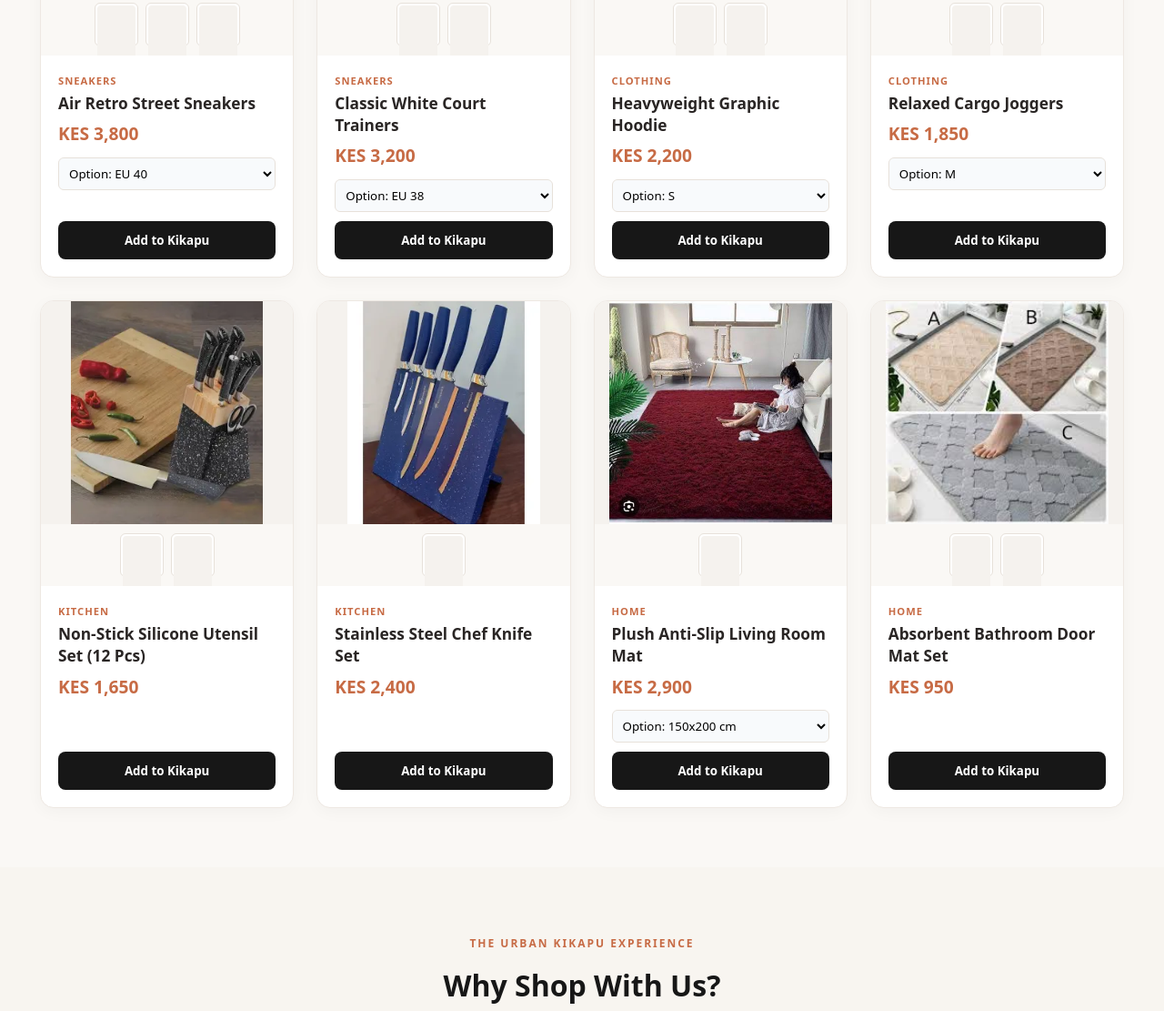
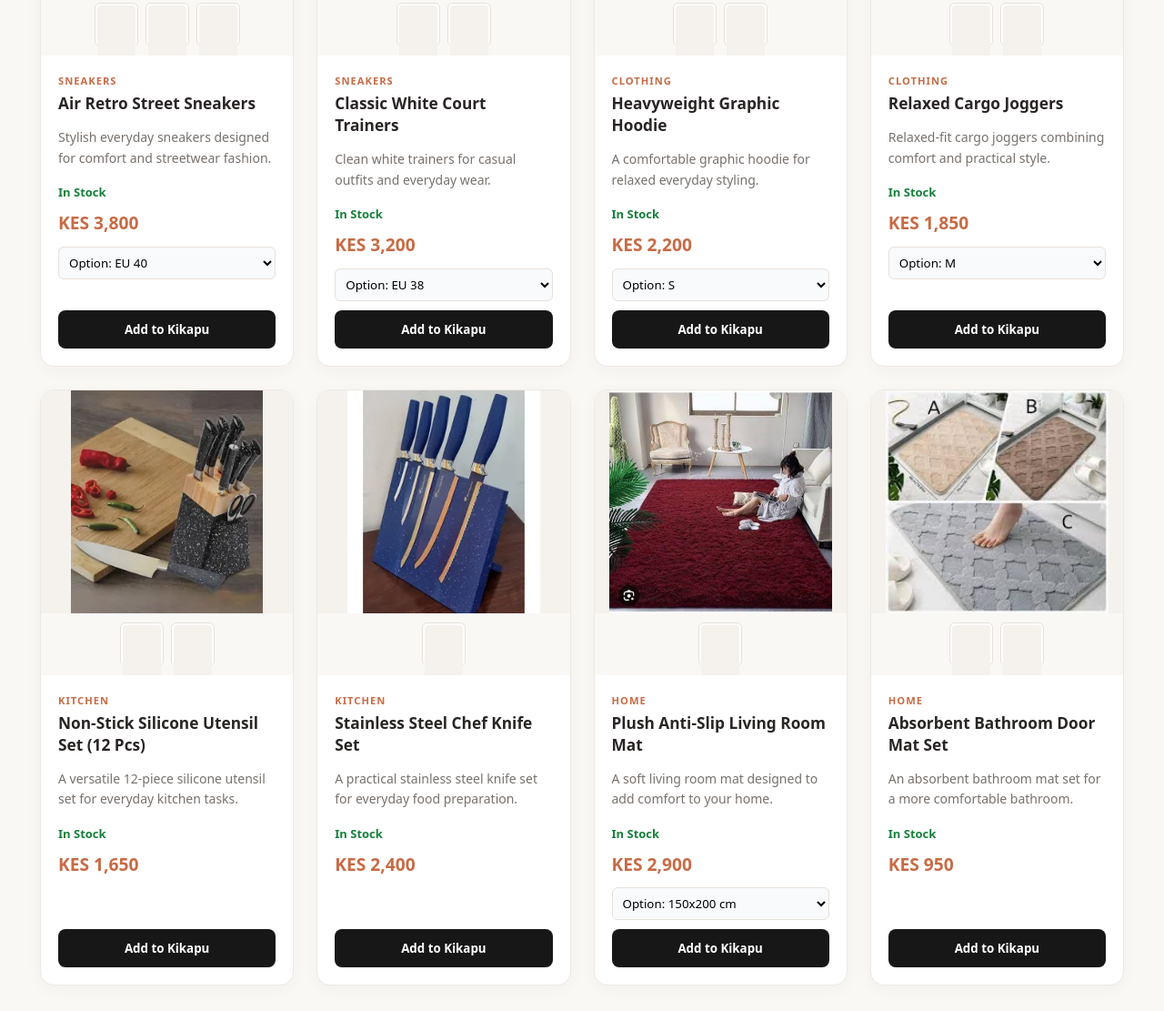
Before and after one commit to nithtrax427/urban-kikapu, a plain HTML site: page index.html in a window 1280 px wide. Shown: the part 1400-2511 px from the top of the page at 91% size. Drawn offline with Linux system fonts and the light colour scheme.

Commit message:
Improve product shopping experience

```diff
--- a/app.js
+++ b/app.js
@@ -4,93 +4,88 @@
 // ============================================
 
 // PRODUCT INVENTORY
+
+
 const products = [
   {
     id: 1,
     name: "Air Retro Street Sneakers",
     category: "sneakers",
     price: 3800,
+    description: "Stylish everyday sneakers designed for comfort and streetwear fashion.",
+    availability: "In Stock",
     sizes: ["EU 40", "EU 41", "EU 42", "EU 43", "EU 44"],
-    images: [
-      "images/air retro sneakers 1.webp",
-      "images/air retro sneakers 2.webp",
-      "images/air retro sneakers 3.jpeg"
-    ]
+    images: ["images/air retro sneakers 1.webp", "images/air retro sneakers 2.webp", "images/air retro sneakers 3.jpeg"]
   },
   {
     id: 2,
     name: "Classic White Court Trainers",
     category: "sneakers",
     price: 3200,
+    description: "Clean white trainers for casual outfits and everyday wear.",
+    availability: "In Stock",
     sizes: ["EU 38", "EU 39", "EU 40", "EU 41", "EU 42"],
-    images: [
-      "images/classic white court trainers 1.webp",
-      "images/classic white court trainers 2.jpeg"
-    ]
+    images: ["images/classic white court trainers 1.webp", "images/classic white court trainers 2.jpeg"]
   },
   {
     id: 3,
     name: "Heavyweight Graphic Hoodie",
     category: "clothing",
     price: 2200,
+    description: "A comfortable graphic hoodie for relaxed everyday styling.",
+    availability: "In Stock",
     sizes: ["S", "M", "L", "XL"],
-    images: [
-      "images/graphic hoodie 1.webp",
-      "images/graphic hoodie 2.webp"
-    ]
+    images: ["images/graphic hoodie 1.webp", "images/graphic hoodie 2.webp"]
   },
   {
     id: 4,
     name: "Relaxed Cargo Joggers",
     category: "clothing",
     price: 1850,
+    description: "Relaxed-fit cargo joggers combining comfort and practical style.",
+    availability: "In Stock",
     sizes: ["M", "L", "XL"],
-    images: [
-      "images/relaxed cargo joggers 1.webp",
-      "images/relaxed cargo joggers 2.webp"
-    ]
+    images: ["images/relaxed cargo joggers 1.webp", "images/relaxed cargo joggers 2.webp"]
   },
   {
     id: 5,
     name: "Non-Stick Silicone Utensil Set (12 Pcs)",
     category: "kitchen",
     price: 1650,
+    description: "A versatile 12-piece silicone utensil set for everyday kitchen tasks.",
+    availability: "In Stock",
     sizes: [],
-    images: [
-      "images/non-stock silicone utensil 1.webp",
-      "images/non-stock silicone utensil 2.webp"
-    ]
+    images: ["images/non-stock silicone utensil 1.webp", "images/non-stock silicone utensil 2.webp"]
   },
   {
     id: 6,
     name: "Stainless Steel Chef Knife Set",
     category: "kitchen",
     price: 2400,
+    description: "A practical stainless steel knife set for everyday food preparation.",
+    availability: "In Stock",
     sizes: [],
-    images: [
-      "images/stain less still chef knife.webp"
-    ]
+    images: ["images/stain less still chef knife.webp"]
   },
   {
     id: 7,
     name: "Plush Anti-Slip Living Room Mat",
     category: "home",
     price: 2900,
+    description: "A soft living room mat designed to add comfort to your home.",
+    availability: "In Stock",
     sizes: ["150x200 cm", "200x300 cm"],
-    images: [
-      "images/plus anti-slipliving room mat.jpeg"
-    ]
+    images: ["images/plus anti-slipliving room mat.jpeg"]
   },
   {
     id: 8,
     name: "Absorbent Bathroom Door Mat Set",
     category: "home",
     price: 950,
+    description: "An absorbent bathroom mat set for a more comfortable bathroom.",
+    availability: "In Stock",
     sizes: [],
-    images: [
-      "images/absorbent bathroom door mat set 1.jpeg",
-      "images/absorbent bathroom door mat set 2.jpeg"
-    ]
+    images: ["images/absorbent bathroom door mat set 1.jpeg", "images/absorbent bathroom door mat set 2.jpeg"]
   }
 ];
 
@@ -151,7 +146,8 @@ function renderProducts() {
       item.category === activeCategory;
 
     const matchesSearch =
-      item.name.toLowerCase().includes(query);
+      item.name.toLowerCase().includes(query) ||
+      (item.description || "").toLowerCase().includes(query);
 
     return matchesCategory && matchesSearch;
   });
@@ -166,7 +162,7 @@ function renderProducts() {
   }
 
   productGrid.innerHTML = filtered.map(item => {
-    const sizeDropdown = item.sizes.length > 0
+    const sizeDropdown = item.sizes && item.sizes.length > 0
       ? `
         <select class="size-select" id="size-${item.id}">
           ${item.sizes.map(size => `
@@ -180,7 +176,6 @@ function renderProducts() {
       <div class="card">
 
         <div class="product-gallery">
-
           <img
             id="product-image-${item.id}"
             src="${item.images[0]}"
@@ -204,7 +199,6 @@ function renderProducts() {
               </button>
             `).join("")}
           </div>
-
         </div>
 
         <div class="card-body">
@@ -212,6 +206,14 @@ function renderProducts() {
           <span class="badge">${item.category}</span>
 
           <h3 class="card-title">${item.name}</h3>
+
+          <p class="product-description">
+            ${item.description || ""}
+          </p>
+
+          <p class="stock-status">
+            ${item.availability || "Availability not confirmed"}
+          </p>
 
           <p class="card-price">
             KES ${item.price.toLocaleString()}
@@ -231,7 +233,6 @@ function renderProducts() {
     `;
   }).join("");
 }
-
 // ============================================
 // PRODUCT IMAGE GALLERY
 // ============================================
--- a/style.css
+++ b/style.css
@@ -842,3 +842,18 @@ body {
     padding: 22px 13px;
   }
 }
+/* PRODUCT DESCRIPTION AND STOCK STATUS */
+.product-description {
+  color: var(--muted);
+  font-size: 14px;
+  line-height: 1.6;
+  margin: 8px 0;
+  min-height: 44px;
+}
+
+.stock-status {
+  color: #16803c;
+  font-size: 13px;
+  font-weight: 700;
+  margin: 8px 0;
+}
```
